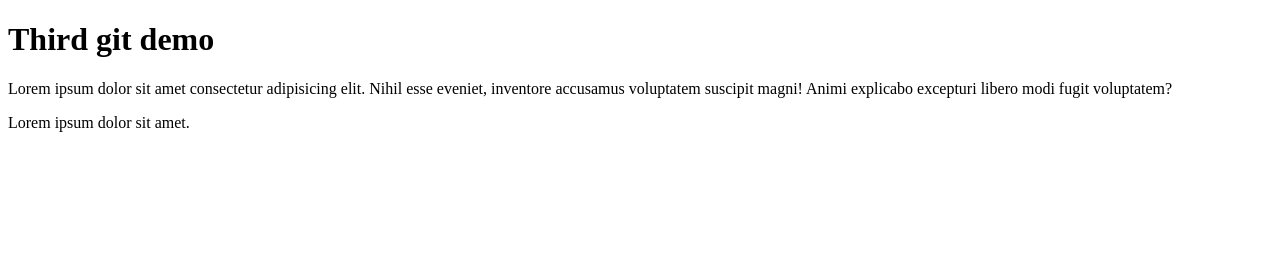
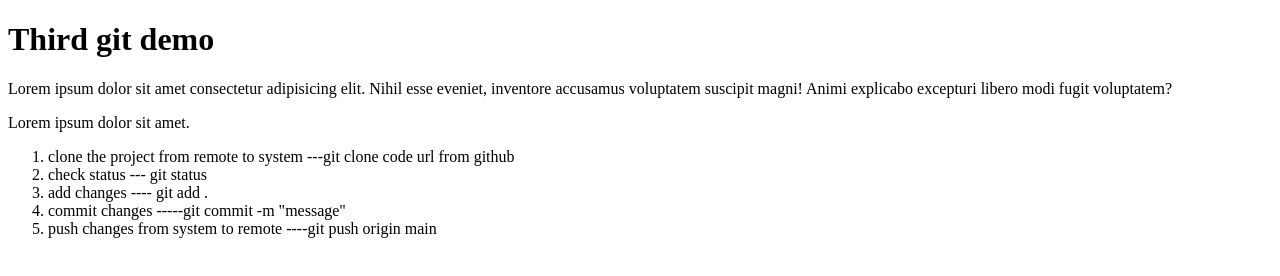
Before and after one commit to TejaswiKadam-999/third-demo, a plain HTML site: page index.html in a window 1280 px wide. Drawn offline with Linux system fonts and the light colour scheme.

Commit message:
add some importatnt  git commands

```diff
--- a/index.html
+++ b/index.html
@@ -9,5 +9,14 @@
     <h1>Third git demo </h1>
     <p>Lorem ipsum dolor sit amet consectetur adipisicing elit. Nihil esse eveniet, inventore accusamus voluptatem suscipit magni! Animi explicabo excepturi libero modi fugit voluptatem?</p>
     <p>Lorem ipsum dolor sit amet.</p>
+    <div>
+        <ol>
+            <li>clone the project from remote to system ---git clone code url from github</li>
+            <li>check status --- git status</li>
+            <li>add changes ---- git add .</li>
+            <li>commit changes -----git commit -m "message"</li>
+            <li>push changes from system to remote ----git push origin main </li>
+        </ol>
+    </div>
 </body>
 </html>
```
